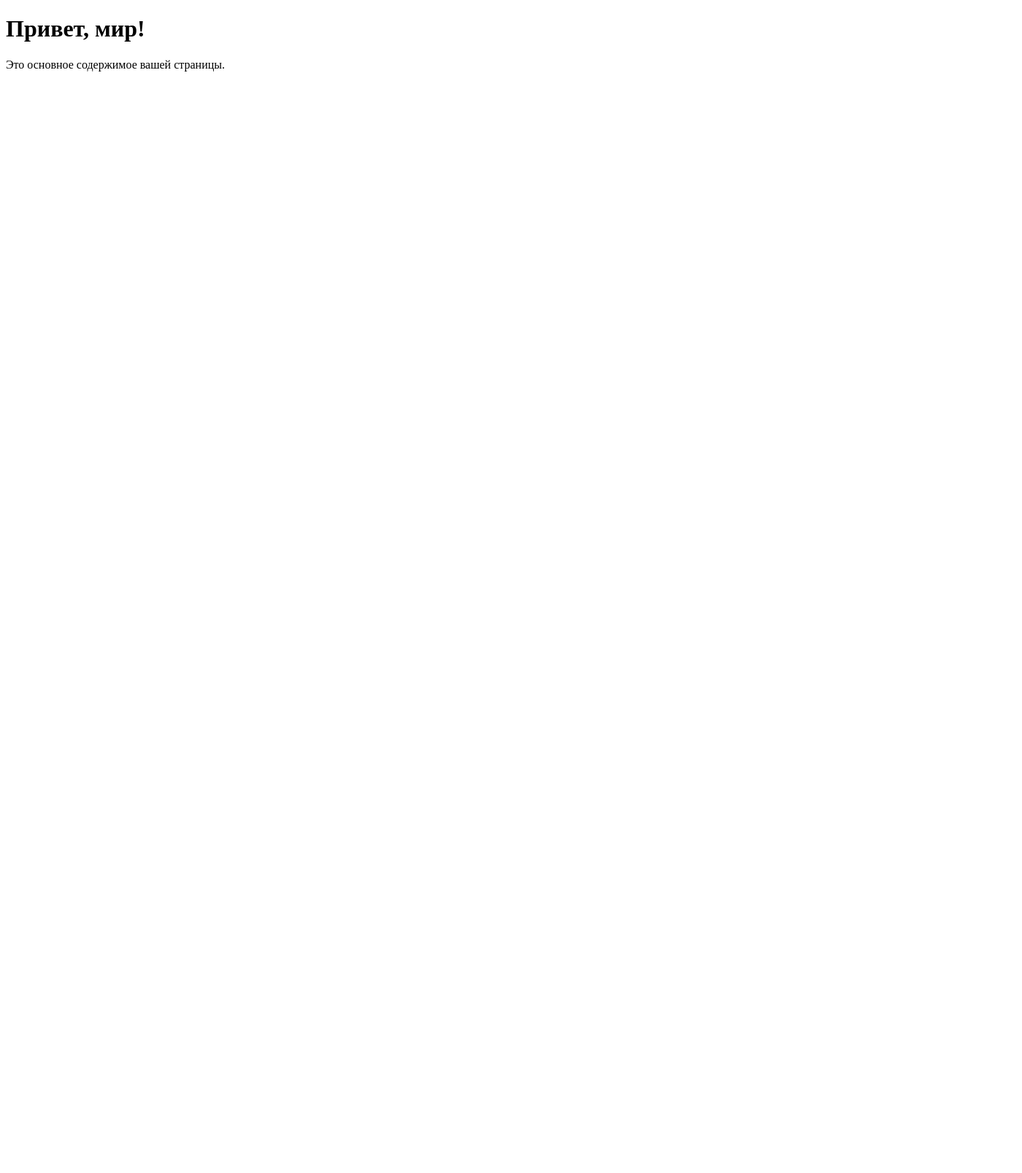
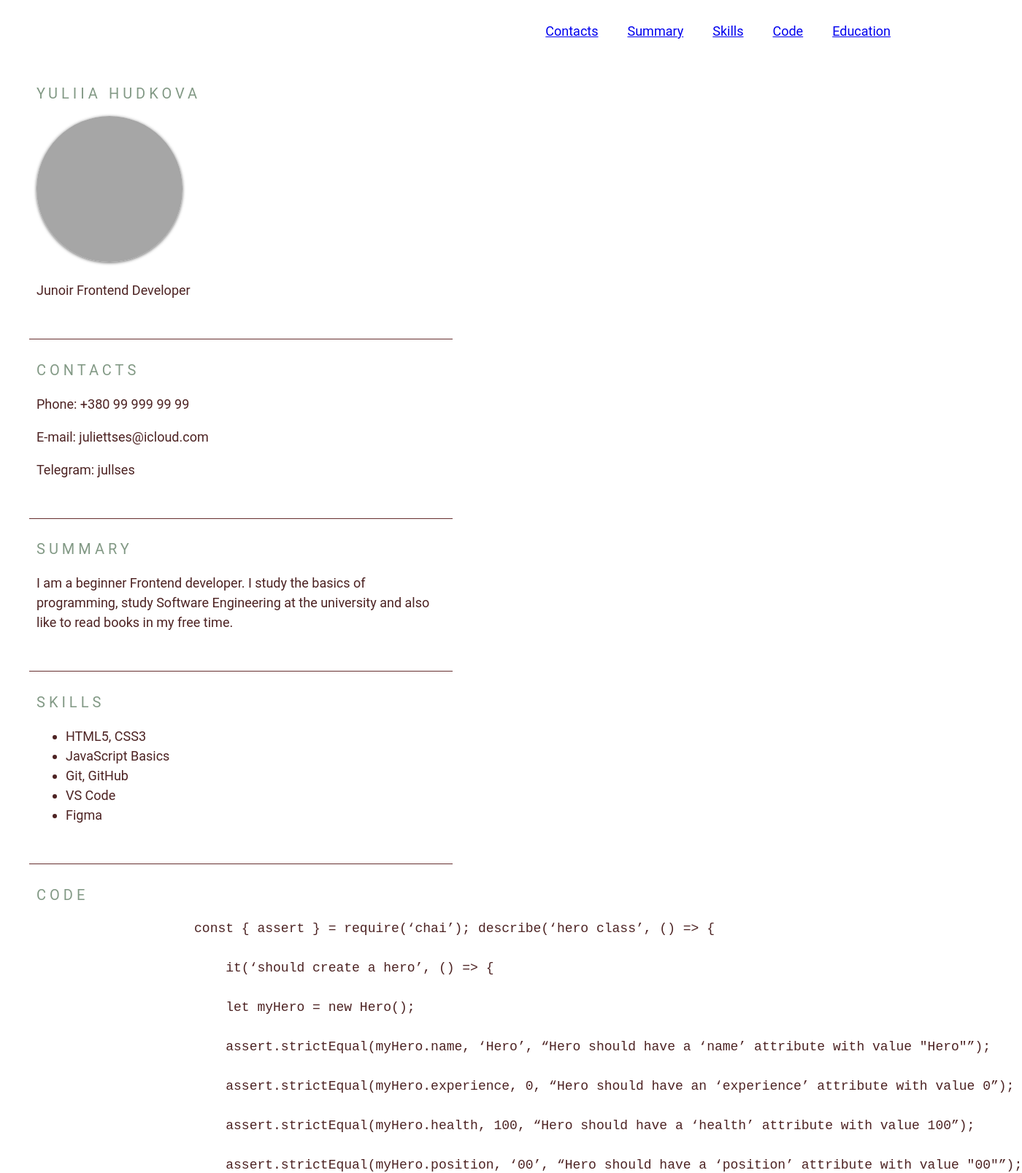
Before and after one commit to jullses/rsschool-cv, a plain HTML site: page index.html in a window 1280 px wide. Shown: the top 1607 px of the page at 73% size, 1400 px wide, since content can reach past the window. Before the commit the page ends 800 px from the top, so only its background shows below. Drawn offline with Linux system fonts and the light colour scheme; grey boxes are pictures that could not be loaded.

Commit message:
feat: add head, body, footer

```diff
--- a/index.html
+++ b/index.html
@@ -1,12 +1,122 @@
 <!DOCTYPE html>
 <html lang="en">
+
 <head>
     <meta charset="UTF-8">
     <meta name="viewport" content="width=device-width, initial-scale=1.0">
     <title>CV</title>
+    <link rel="stylesheet" href="style.css" />
+    <link rel="icon" href="img/9e507048b995f2f6aab019fc54c48a70.ico" />
 </head>
+
 <body>
-    <h1>Привет, мир!</h1>
-    <p>Это основное содержимое вашей страницы.</p>
+    <header class="header">
+        <div class="container">
+            <nav class="nav">
+                <ul class="nav-list">
+                    <li class="nav-item"><a href="#contacts" class="nav-link">Contacts</a></li>
+                    <li class="nav-item"><a href="#summary" class="nav-link">Summary</a></li>
+                    <li class="nav-item"><a href="#skills" class="nav-link">Skills</a></li>
+                    <li class="nav-item"><a href="#code" class="nav-link">Code</a></li>
+                    <li class="nav-item"><a href="#education" class="nav-link">Education</a></li>
+                </ul>
+            </nav>
+        </div>
+    </header>
+
+    <main class="main-container">
+        <div class="container">
+            <section class="section" id="profile">
+                <h1 class="section-title">Yuliia Hudkova</h1>
+                <img src="/rsschool-cv/img/DSC_0266.JPG" alt="My Photo" class="section-profile-logo">
+                <p>Junoir Frontend Developer</p>
+            </section>
+
+            <section class="section" id="contacts">
+                <h2 class="section-title">Contacts</h2>
+                <p>Phone: +380 99 999 99 99</p>
+                <p>E-mail: juliettses@icloud.com</p>
+                <p>Telegram: jullses</p>
+            </section>
+
+            <section class="section" id="summary">
+                <h2 class="section-title">Summary</h2>
+                <p>I am a beginner Frontend developer. I study the basics of programming, study Software Engineering at
+                    the university and also like to read books in my free time.</p>
+            </section>
+
+            <section class="section" id="skills">
+                <h2 class="section-title">Skills</h2>
+                <ul>
+                    <li>HTML5, CSS3</li>
+                    <li>JavaScript Basics</li>
+                    <li>Git, GitHub</li>
+                    <li>VS Code</li>
+                    <li>Figma</li>
+                </ul>
+            </section>
+
+            <section class="section" id="code">
+                <h2 class="section-title">Code</h2>
+                <pre>
+                    const { assert } = require(‘chai’); describe(‘hero class’, () => {
+
+                        it(‘should create a hero’, () => {
+
+                        let myHero = new Hero();
+
+                        assert.strictEqual(myHero.name, ‘Hero’, “Hero should have a ‘name’ attribute with value "Hero"”);
+
+                        assert.strictEqual(myHero.experience, 0, “Hero should have an ‘experience’ attribute with value 0”);
+
+                        assert.strictEqual(myHero.health, 100, “Hero should have a ‘health’ attribute with value 100”);
+
+                        assert.strictEqual(myHero.position, ‘00’, “Hero should have a ‘position’ attribute with value "00"”);
+
+                        assert.strictEqual(myHero.damage, 5, “Hero should have a ‘damage’ attribute with value 5”);
+
+                        });
+
+                        it(‘should use name argument’, () => {
+
+                        assert.strictEqual(new Hero(‘Greg’).name, ‘Greg’,
+
+                        “Hero Greg should have a ‘name’ attribute with value "Greg"”);
+
+                        })
+
+                        });
+                </pre>
+            </section>
+
+            <section class="section" id="education">
+                <h2 class="section-title">Education</h2>
+                <ul>
+                    <li>Dnipropetrovs’kij Nacional’nij Universitet, Applied Math (in progress)</li>
+                    <li>RS Schools Course «JavaScript/Front-end Stage 0» (in progress)</li>
+                </ul>
+            </section>
+
+            <section class="section" id="languages">
+                <h2 class="section-title">Languages</h2>
+                <ul>
+                    <li>English - Pre-Intermediate</li>
+                    <li>Ukrainian - Native</li>
+                    <li>Russian - Native</li>
+                </ul>
+            </section>
+        </div>
+    </main>
+
+    <footer class="footer">
+        <div class="container">
+            <div>
+                <p>© 2024</p>
+                <a href="https://github.com/jullses" class="github link">jullses</a>
+                <img src="/rsschool-cv/img/rs-school-logo.svg" alt="RSS"></img>
+            </div>
+        </div>
+    </footer>
 </body>
+
 </html>
--- a/style.css
+++ b/style.css
@@ -0,0 +1,106 @@
+* {
+    box-sizing: border-box;
+  }
+
+  body {
+    display: flex;
+    flex-direction: column;
+    justify-content: space-between;
+    min-width: 320px;
+    min-height: 100vh;
+    margin: 0;
+    padding: 0;
+    font-family: 'Roboto', sans-serif;
+    font-size: 18px;
+    font-weight: 400;
+    line-height: 1.5;
+    color: #4d2323
+  }
+
+  .container {
+    max-width: 1200px;
+    margin: 0 auto;
+  }
+
+  .nav-list {
+    display: flex;
+    justify-content: flex-end;
+    align-items: center;
+    list-style: none;
+  }
+
+  .nav-link {
+    padding: 0 20px;
+    line-height: 50px;
+    transition: 0.3s;
+  }
+
+  .section-item a {
+    color: #829985;
+    text-decoration: none;
+    transition: color 0.5s;
+  }
+  .section-item a:hover {
+    color: #4d2323;
+  }
+
+  .main-container {
+    display: flex;
+    flex-wrap: wrap;
+  }
+
+  .section {
+        width: calc(50% - 20px);
+        padding: 10px;
+        padding-bottom: 35px;
+        border-bottom: 1px solid #672f2f;
+  }
+
+  @media (max-width: 768px) {
+    .section {
+      width: 100%;
+    }
+  }
+
+  .section-title {
+    font-size: 20px;
+    font-weight: 400;
+    text-transform: uppercase;
+    letter-spacing: 5px;
+    color: #829985;
+  }
+
+  .link {
+    text-decoration: none;
+    color: #829985;
+    transition: color 0.5s;
+  }
+
+  .link:hover {
+    color: #5d7260;
+  }
+
+  .section-profile-logo {
+    width: 200px;
+    height: 200px;
+    object-fit: cover;
+    border-radius: 50%;
+    box-shadow: 0 1px 4px rgba(0, 0, 0, .6);
+    filter: grayscale(0.2) brightness(1.05);
+    transition: .3s;
+  }
+
+  .github link {
+        display: flex;
+        justify-content: flex-end;
+        align-items: center;
+        list-style: none;
+  }
+
+  .rss {
+    width: 121px;
+    height: 45px;
+    background-image: url(./assets/svg/rss.svg);
+    background-size: contain;
+    background-repeat: no-repeat;
+  }
```
Also changed, not shown: img/9e507048b995f2f6aab019fc54c48a70.ico (added), img/rs-school-logo.svg (added), 1 other file.
